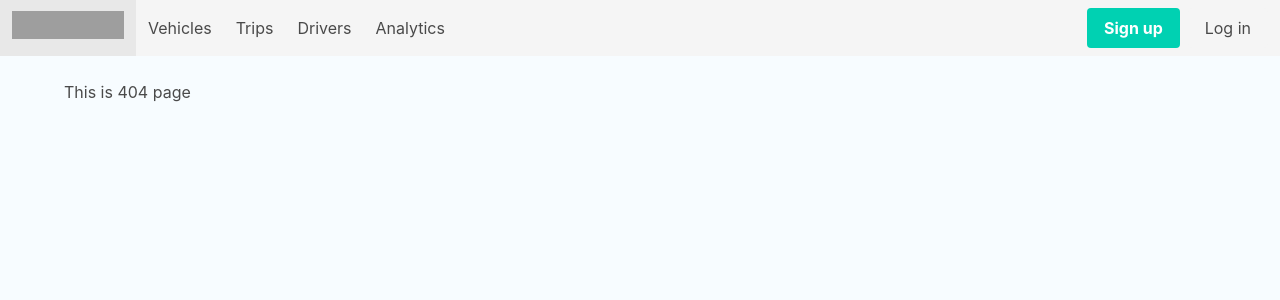
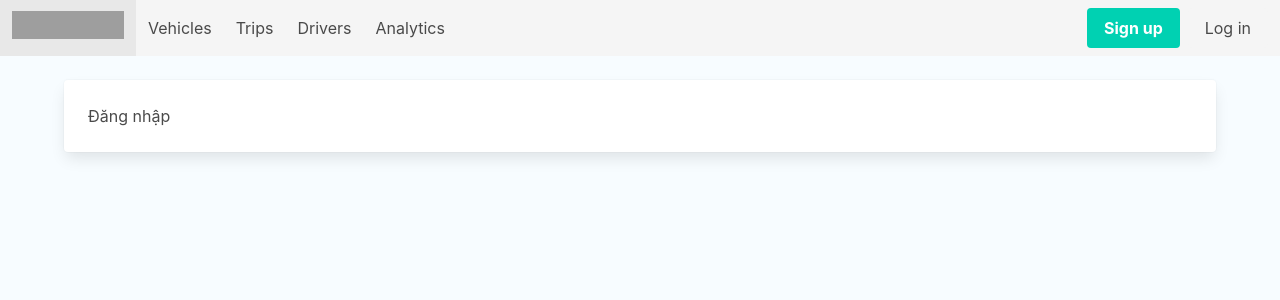
Before and after one commit to nguyenhvubk/tourer, a Vue app: page /login in a window 1280 px wide. Before the commit this address had no page. Shown: the top 300 px of the page. Built offline with nearby package versions, Linux system fonts and the light colour scheme; grey boxes are pictures that could not be loaded.

Commit message:
add firebase (yarn) and blank login screen

```diff
--- a/package.json
+++ b/package.json
@@ -14,6 +14,7 @@
     "bulma": "^0.9.2",
     "chart.js": "^3.3.2",
     "core-js": "^3.6.5",
+    "firebase": "^8.6.8",
     "vue": "^3.0.0",
     "vue-router": "4",
     "vue-simple-calendar": "^6.0.1",
--- /dev/null
+++ b/src/pages/auth/Login.vue
@@ -0,0 +1,14 @@
+<template>
+  <div class="card">
+    <div class="card-content">
+      <h1>Đăng nhập</h1>
+    </div>
+  </div>
+
+</template>
+
+<script>
+export default {
+
+}
+</script>
--- a/src/router.js
+++ b/src/router.js
@@ -7,6 +7,7 @@ import VehicleNew from './pages/vehicles/VehicleNew.vue'
 import DriversList from './pages/drivers/DriversList.vue';
 import NotFound from './pages/NotFound.vue';
 import Analytics from './pages/analytics/Analytics.vue';
+import Login from './pages/auth/Login.vue'
 
 const router = createRouter({
   history: createWebHistory(),
@@ -30,6 +31,7 @@ const router = createRouter({
     },
     { path: '/drivers', component: DriversList },
     { path: '/analytics', component: Analytics },
+    { path: '/login', component: Login },
     { path: '/:notFound(.*)', component: NotFound }
   ]
 });
```
Also changed, not shown: src/pages/auth/Profile.vue (added, +9 -0 lines), 2 other files (tests, documents, lock files or other folders).
